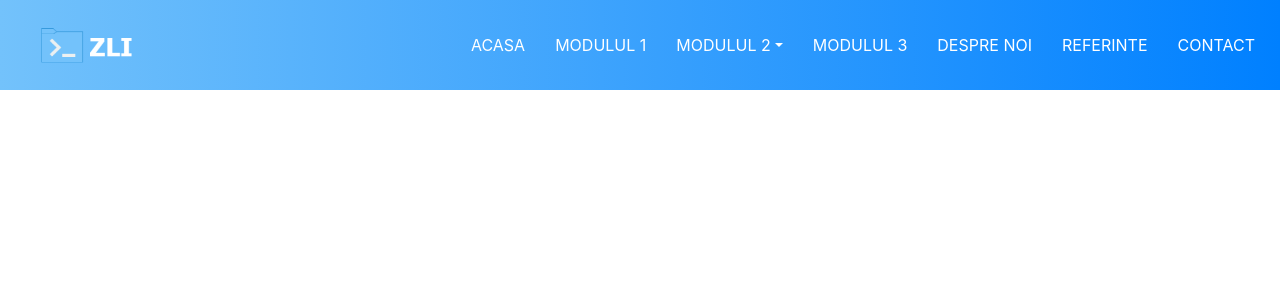
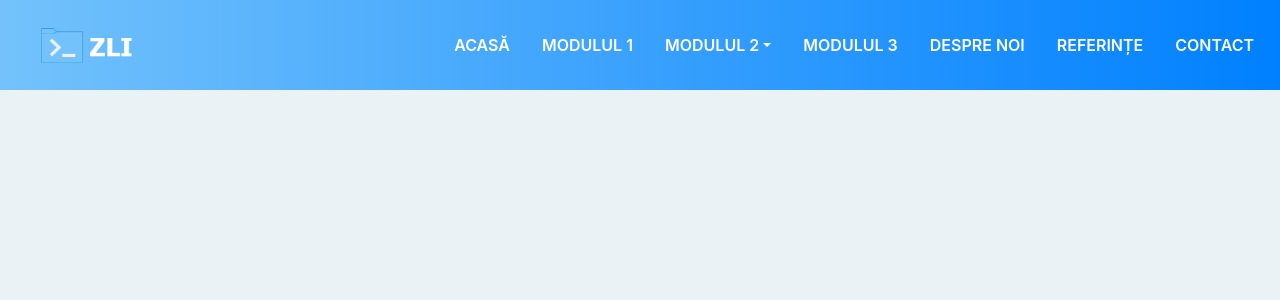
Before and after one commit to MTimo27/Zece-La-Informatica---REACT-, a React (Create React App) app: page / in a window 1280 px wide. Shown: the top 300 px of the page. Built offline with nearby package versions, Linux system fonts and the light colour scheme.

Commit message:
The Heading component is done

```diff
--- a/src/components/common/Heading.jsx
+++ b/src/components/common/Heading.jsx
@@ -15,7 +15,7 @@ function Heading() {
           </Navbar.Toggle>
           <Navbar.Collapse id="basic-navbar-nav">
             <Nav className="ml-auto">
-              <Nav.Link href="#top">Acasa</Nav.Link>
+              <Nav.Link href="#top">Acasă</Nav.Link>
               <Nav.Link href="/">Modulul 1</Nav.Link>
               <NavDropdown title="Modulul 2" id="basic-nav-dropdown">
                 <NavDropdown.Item href="/">Clasa a IX-a</NavDropdown.Item>
@@ -26,7 +26,7 @@ function Heading() {
               </NavDropdown>
               <Nav.Link href="/">Modulul 3</Nav.Link>
               <Nav.Link href="/">Despre noi</Nav.Link>
-              <Nav.Link href="/">Referinte</Nav.Link>
+              <Nav.Link href="/">Referințe</Nav.Link>
               <Nav.Link href="/">Contact</Nav.Link>
             </Nav>
           </Navbar.Collapse>
--- a/src/components/common/styles/Heading.css
+++ b/src/components/common/styles/Heading.css
@@ -1,3 +1,13 @@
+* {
+  margin: 0;
+  padding: 0;
+}
+
+body {
+  font-family: sans-serif;
+  background-color: #ebf2f5 !important;
+}
+
 #nav-bar {
   position: sticky;
   top: 0;
@@ -17,22 +27,21 @@ img {
 .nav-link {
   text-transform: uppercase;
   color: #fff !important;
-  padding: 0 15px !important;
+  font-weight: 600;
+  display: block;
+  padding: 0.5rem 1rem !important;
+  cursor: pointer;
 }
 
 .dropdown .dropdown-menu a {
   color: #000 !important;
   text-transform: uppercase;
+  font-weight: 600;
 }
 
 .dropdown .dropdown-menu a:hover {
   color: #fff !important;
   background-color: #0080ff;
-}
-
-.navbar-nav li a {
-  color: #fff !important;
-  font-weight: 600;
 }
 
 .fa-bars {
@@ -45,3 +54,9 @@ img {
   outline: none !important;
   margin-right: 5px;
 }
+
+@media (max-width: 767px) {
+  .navbar-brand img {
+    height: 40px;
+  }
+}
```
